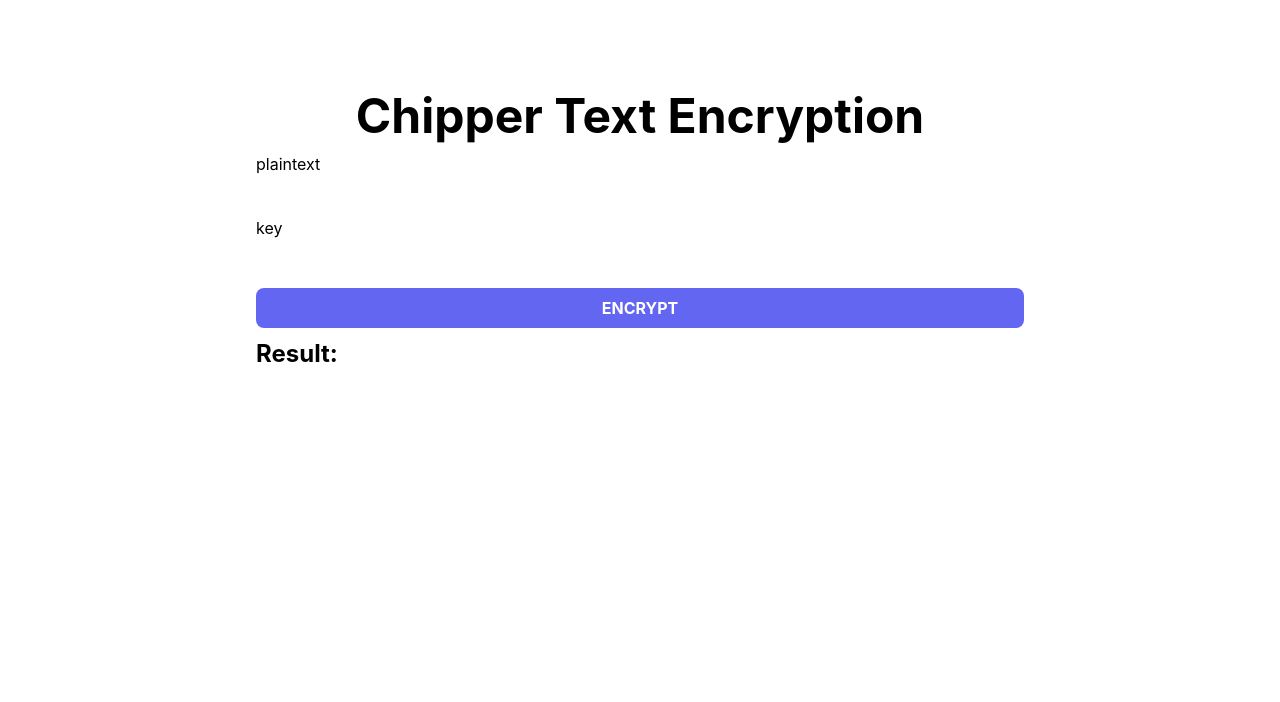
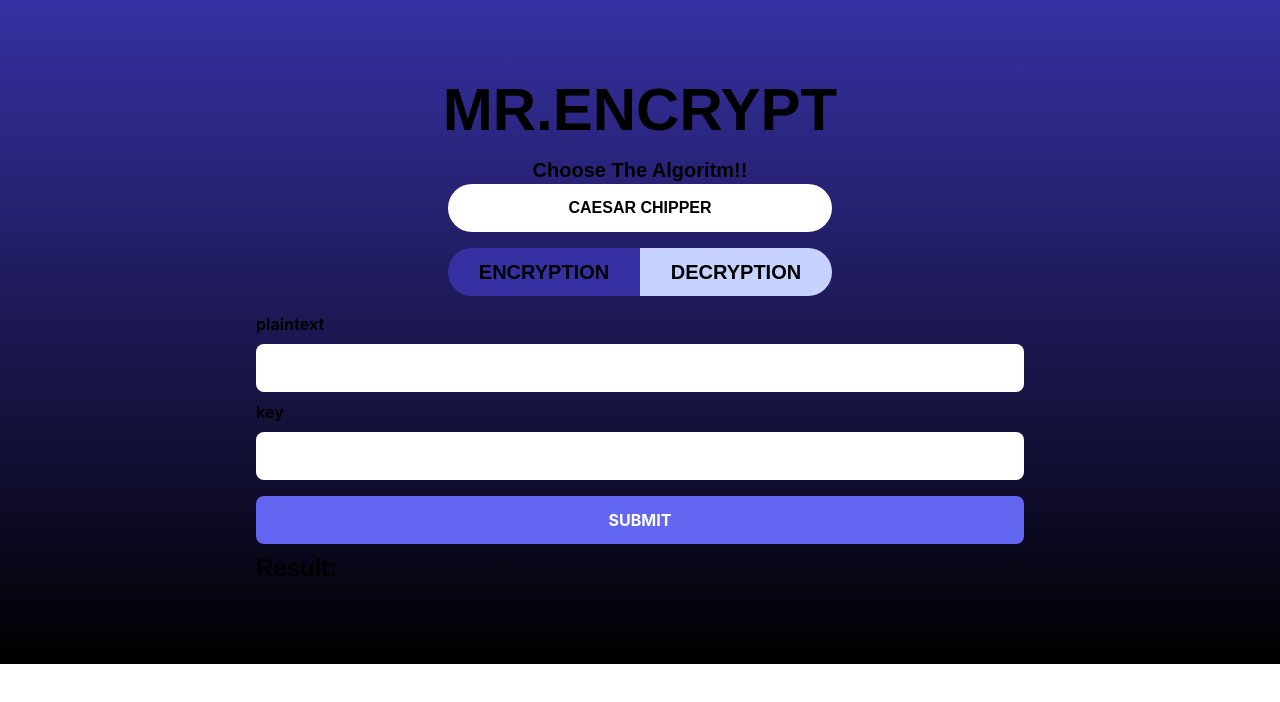
Before and after one commit to tsaniahm/next-encryt, a Next.js app: page / in a window 1280 px wide. Shown: the top 702 px of the page. Built offline with nearby package versions, Linux system fonts and the light colour scheme.

Commit message:
create UI

```diff
--- /dev/null
+++ b/components/atoms/button/Button.js
@@ -0,0 +1,8 @@
+
+const Button = ({onClick,children}) =>{
+    return(
+        <button onClick={onClick} className="w-full h-12 px-6 py-2 my-2 font-bold text-white uppercase bg-indigo-500 rounded-lg hover:bg-indigo-700">{children}</button>
+    )
+}
+
+export default Button;
--- /dev/null
+++ b/components/atoms/text/Heading.js
@@ -0,0 +1,49 @@
+import clsx from "clsx";
+
+const Heading = ({ size, fontWeight, transform, color, children }) => {
+    const sizingClass = clsx({
+        'text-6xl': size === '3xl',
+        'text-5xl': size === '2xl',
+        'text-4xl': size === 'xl',
+        'text-3xl': size === 'lg',
+        'text-2xl': !size || size === 'md',
+        'text-xl': size === 'sm',
+        'text-base': size === 'xs',
+    });
+
+    const fontWeightClass = clsx({
+        'font-bold': fontWeight === 'bold',
+        'font-semibold': fontWeight === 'semibold',
+        'font-medium': !fontWeight || fontWeight === 'normal'
+    })
+
+    const transformClass = clsx({
+        'uppercase': transform === 'uppercase',
+        'lowercase': transform === 'lowercase',
+        'normal-case': !transform || transform === 'normal'
+    })
+
+    const colorClass = clsx({
+        'text-black': color === 'black',
+        'text-white': color === 'white'
+    })
+
+    const baseClass = ' font-poppins font-semibold';
+    const headingClass = `${baseClass} ${sizingClass} ${fontWeightClass} ${transformClass} ${colorClass}`;
+
+    switch (size) {
+        case 'xl':
+            return <h2 className={headingClass}>{children}</h2>;
+        case 'lg':
+            return <h3 className={headingClass}>{children}</h3>;
+        case 'sm':
+            return <h5 className={headingClass}>{children}</h5>;
+        case 'xs':
+            return <h6 className={headingClass}>{children}</h6>;
+
+        default:
+            return <h4 className={headingClass}>{children}</h4>;
+    }
+};
+
+export default Heading;
--- a/components/atoms/textfield/input.js
+++ b/components/atoms/textfield/Input.js
@@ -8,11 +8,11 @@ const TextField = ({
     isRequired = true || false
 }) => (
     <>
-        <label htmlFor="input">{label}</label>
+        <label htmlFor="input" className="text-base font-bold">{label}</label>
         <input
             id="input"
             type={type}
-            className="w-full h-10 px-2 text-black bg-white rounded-lg"
+            className="w-full h-12 px-2 my-2 text-black bg-white rounded-lg"
             isRequired={isRequired}
             onChange={onChange}
             value={value}
--- /dev/null
+++ b/components/organism/specificButton/EncryptDecryptButton.js
@@ -0,0 +1,25 @@
+import Heading from "../../atoms/text/Heading";
+
+const EncryptDecryptButton = ({type, setType}) => {
+
+    const handleSetEncrypt = () => {
+        setType('encryption')
+    }
+
+    const handleSetDecrypt = () => {
+        setType('decryption')
+    }
+
+    return (
+        <div className="flex flex-row w-full h-12 my-4 md:w-8/12 xl:w-6/12">
+            <div onClick={handleSetEncrypt} className={`cursor-pointer flex items-center justify-center w-full h-full rounded-l-full ${type === 'encryption' ? 'bg-indigo-800' : 'bg-indigo-200'}`}>
+                <Heading size="sm" fontWeight="semibold" transform="uppercase">Encryption</Heading>
+            </div>
+            <div  onClick={handleSetDecrypt} className={`cursor-pointer flex flex-row items-center justify-center w-full h-full rounded-r-full ${type === 'encryption' ? 'bg-indigo-200' : 'bg-indigo-800'} `}>
+                <Heading size="sm" fontWeight="semibold" transform="uppercase">Decryption</Heading>
+            </div>
+        </div>
+    )
+}
+
+export default EncryptDecryptButton;
--- a/package.json
+++ b/package.json
@@ -9,6 +9,7 @@
     "lint": "next lint"
   },
   "dependencies": {
+    "clsx": "^1.2.1",
     "next": "13.0.3",
     "react": "18.2.0",
     "react-dom": "18.2.0"
--- a/pages/index.js
+++ b/pages/index.js
@@ -1,39 +1,59 @@
 import { useState } from "react"
-import TextField from "../components/atoms/textfield/input"
+import Image from 'next/image'
+
+import Button from "../components/atoms/button/Button"
+import Heading from "../components/atoms/text/Heading"
+import TextField from "../components/atoms/textfield/Input"
+import EncryptDecryptButton from "../components/organism/specificButton/EncryptDecryptButton"
 
 export default function Home() {
-  const [encrypt, setEncrypt] = useState('')
+  const [inputEncrypt, setInputEncrypt] = useState('')
   const [key, setKey] = useState('')
   const [result, setResult] = useState('')
+  const [type, setType] = useState('encryption')
 
-  const inputEncrypt = (e) => {
-    setEncrypt(e.target.value);
+  const handleInputEncrypt = (e) => {
+    setInputEncrypt(e.target.value);
   }
 
-  const inputKey = (e) => {
+  const handleInputKey = (e) => {
     setKey(e.target.value);
   }
 
   const onSubmit = () => {
-    setResult(encrypt);
+    setResult(inputEncrypt);
   }
 
   return (
-    <div className='flex flex-col items-center justify-center w-full py-20'>
-      <h1 className='font-bold text-[48px] text-center'>Chipper Text Encryption</h1>
-      <div className="w-full px-5 sm:px-20 xl:px-64">
-        <TextField type="text" label="plaintext" onChange={inputEncrypt}/>
+    <div className='flex flex-col items-center justify-center w-full px-5 py-20 sm:px-20 xl:px-64 bg-gradient-to-b from-indigo-800 to-black'>
+      <div className="hidden md:block">
+        <Heading size="3xl" fontWeight="bold" transform="uppercase">Mr.Encrypt</Heading>
       </div>
-      <div className="w-full px-5 sm:px-20 xl:px-64">
-        <label htmlFor="key">key</label>
-        <input id="key" type='text' className="w-full h-10 px-2 text-black bg-white rounded-lg" onChange={inputKey} value={key} placeholder={key} />
+      <div className="block md:hidden">
+        <Heading size="xl" fontWeight="bold" transform="uppercase">Mr.Encrypt</Heading>
       </div>
-      <div className="w-full px-5 sm:px-20 xl:px-64">
-        <button onClick={onSubmit} className="w-full px-6 py-2 my-2 font-bold text-white uppercase bg-indigo-500 rounded-lg hover:bg-indigo-700">encrypt</button>
+      <div className="mt-4">
+        <Heading size="sm" fontWeight="semibold">Choose The Algoritm!!</Heading>
       </div>
-      <div className="w-full px-5 sm:px-20 xl:px-64">
-        <h1 className="text-[24px] font-bold">Result:</h1>
-        <h1>{result}</h1>
+      <div className="flex items-center justify-center w-full h-12 bg-white rounded-full cursor-pointer md:w-8/12 xl:w-6/12">
+        <Heading size="xs" fontWeight="bold" transform="uppercase" color="black">Caesar chipper</Heading>
+      </div>
+      <EncryptDecryptButton type={type} setType={setType} />
+      <div className="w-full">
+        <TextField type="text" label={type === 'encryption' ? 'plaintext' : 'chippertext'} onChange={handleInputEncrypt} />
+      </div>
+      <div className="w-full">
+        <TextField type="text" label="key" onChange={handleInputKey} />
+      </div>
+      <div className="w-full">
+        <Button onClick={onSubmit}>Submit</Button>
+      </div>
+      <div className="w-full">
+        <Heading fontWeight="bold">Result:</Heading>
+        <div className="flex">
+          <Heading>{result}</Heading>
+          {result?.length > 0 && (<Image src="/Images/copy.png" alt="copy img" width="28" height="28" className="mx-2" />)}
+        </div>
       </div>
     </div>
   )
--- a/styles/globals.css
+++ b/styles/globals.css
@@ -1,6 +1,7 @@
 @tailwind base;
 @tailwind components;
 @tailwind utilities;
+@import url("https://fonts.googleapis.com/css2?family=Poppins&display=swap");
 
 html,
 body {
--- a/tailwind.config.js
+++ b/tailwind.config.js
@@ -6,7 +6,11 @@ module.exports = {
     "./components/**/*.{js,ts,jsx,tsx}",
   ],
   theme: {
-    extend: {},
+    extend: {
+      fontFamily: {
+        poppins: ['Poppins', 'sans-serif'],
+      },
+    },
   },
   plugins: [],
 }
```
Also changed, not shown: helpers/CaesarChiper.js (added, +8 -0 lines), components/atoms/text/Paragraph.js (added), public/Images/copy.png (added), 1 other file (tests, documents, lock files or other folders).
